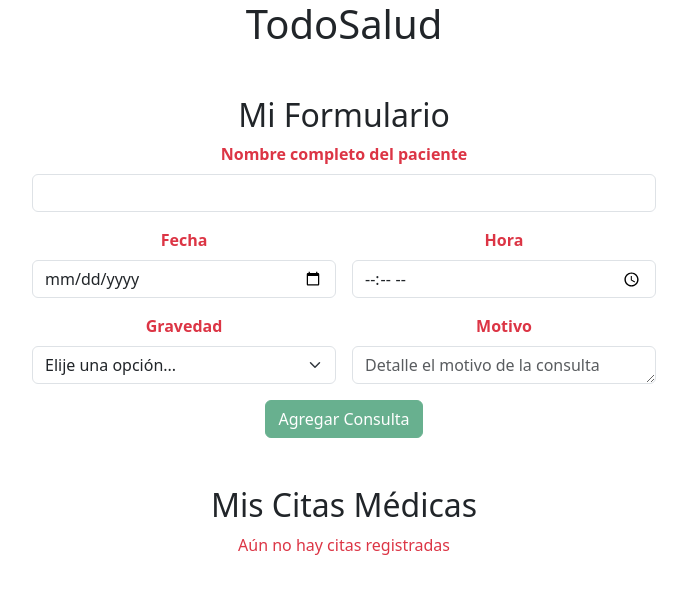
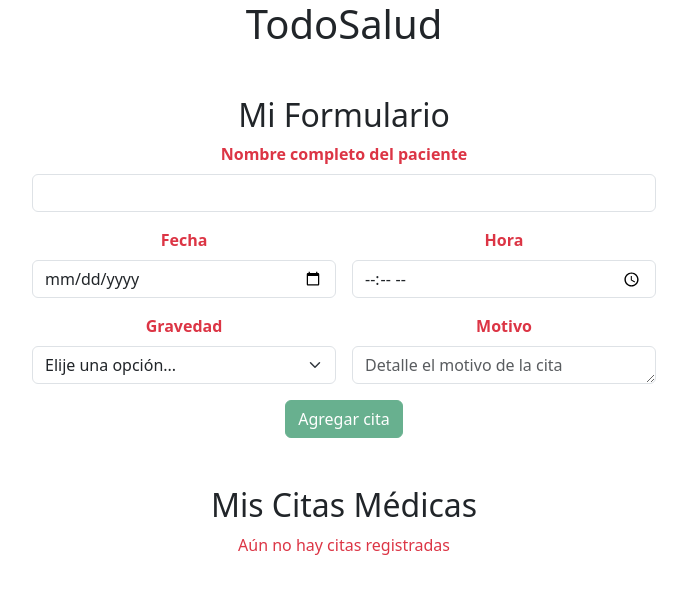
Before and after one commit to michelanyelo/agendarCitaMedicaVue-DL, a Vue app: page / in a window 1280 px wide. Shown: the top 594 px of the page, without its empty margins (296-983 px from the left). Built offline with nearby package versions, Linux system fonts and the light colour scheme.

Commit message:
M6D8 desafio: Renamed variables and methods from 'consulta' to 'cita' in CitasMedicas and FormCita components; added eliminarCita method to CitasMedicas and ListCita components

```diff
--- a/src/components/CitasMedicas.vue
+++ b/src/components/CitasMedicas.vue
@@ -1,8 +1,8 @@
 <template>
     <!-- Formulario -->
-    <FormCita @submit-cita="agregarConsulta" />
+    <FormCita @submit-cita="agregarCita" />
     <!-- Listado de Citas -->
-    <ListCita :listaCitas="citas" />
+    <ListCita :listaCitas="citas" @eliminar-cita="eliminarCita" />
 </template>
 
 <script>
@@ -18,8 +18,11 @@ export default {
         };
     },
     methods: {
-        agregarConsulta(consulta) {
-            this.citas.push(consulta);
+        agregarCita(cita) {
+            this.citas.push(cita);
+        },
+        eliminarCita(id) {
+            this.citas = this.citas.filter(cita => cita.id !== id);
         }
     }
 };
--- a/src/components/FormCita.vue
+++ b/src/components/FormCita.vue
@@ -1,38 +1,38 @@
 <template>
     <h2 class="mt-5">Mi Formulario</h2>
-    <form class="row g-3 w-50 mx-auto" @submit.prevent="registrarConsulta">
+    <form class="row g-3 w-50 mx-auto" @submit.prevent="registrarCita">
         <div class="col-12">
             <label for="inputPaciente" class="form-label"
-                :class="{ 'text-danger fw-bold': consulta.paciente.trim() == 0 }">Nombre completo del
+                :class="{ 'text-danger fw-bold': !cita.paciente.trim() }">Nombre completo del
                 paciente</label>
-            <input type="text" class="form-control" id="inputPaciente" v-model="consulta.paciente">
+            <input type="text" class="form-control" id="inputPaciente" v-model="cita.paciente">
         </div>
         <div class="col-md-6">
             <label for="inputFecha" class="form-label"
-                :class="{ 'text-danger fw-bold': consulta.fecha.trim() == 0 }">Fecha</label>
-            <input type="date" class="form-control" id="inputFecha" v-model="consulta.fecha">
+                :class="{ 'text-danger fw-bold': !cita.fecha.trim() }">Fecha</label>
+            <input type="date" class="form-control" id="inputFecha" v-model="cita.fecha">
         </div>
         <div class="col-md-6">
             <label for="inputHora" class="form-label"
-                :class="{ 'text-danger fw-bold': consulta.horario.trim() == 0 }">Hora</label>
-            <input type="time" class="form-control" id="inputHora" v-model="consulta.horario">
+                :class="{ 'text-danger fw-bold': !cita.horario.trim() }">Hora</label>
+            <input type="time" class="form-control" id="inputHora" v-model="cita.horario">
         </div>
         <div class="col-md-6">
             <label for="inputGravedad" class="form-label"
-                :class="{ 'text-danger fw-bold': consulta.gravedad <= 0 }">Gravedad</label>
-            <select id="inputGravedad" class="form-select" v-model="consulta.gravedad">
+                :class="{ 'text-danger fw-bold': cita.gravedad <= 0 }">Gravedad</label>
+            <select id="inputGravedad" class="form-select" v-model="cita.gravedad">
                 <option value="" disabled>Elije una opción...</option>
                 <option v-for="(nivel, idx) in nivelGravedad" :key="idx" :value="idx + 1">{{ nivel }}</option>
             </select>
         </div>
         <div class="col-md-6">
             <label for="inputMotivo" class="form-label"
-                :class="{ 'text-danger fw-bold': consulta.motivo.trim() == 0 }">Motivo</label>
-            <textarea rows="1" class="form-control" id="inputMotivo" placeholder="Detalle el motivo de la consulta"
-                v-model="consulta.motivo"></textarea>
+                :class="{ 'text-danger fw-bold': !cita.motivo.trim() }">Motivo</label>
+            <textarea rows="1" class="form-control" id="inputMotivo" placeholder="Detalle el motivo de la cita"
+                v-model="cita.motivo"></textarea>
         </div>
         <div class="col-12">
-            <button type="submit" class="btn btn-success" :disabled="!isFormValid">Agregar Consulta</button>
+            <button type="submit" class="btn btn-success" :disabled="!isFormValid">Agregar cita</button>
         </div>
     </form>
 </template>
@@ -44,7 +44,8 @@ export default {
     data() {
         return {
             nivelGravedad: ['Baja', 'Media', 'Alta'],
-            consulta: {
+            cita: {
+                id: new Date().getTime(),
                 paciente: '',
                 fecha: '',
                 horario: '',
@@ -55,18 +56,19 @@ export default {
     },
     computed: {
         isFormValid() {
-            return this.consulta.paciente.trim() !== '' &&
-                this.consulta.fecha.trim() !== '' &&
-                this.consulta.horario.trim() !== '' &&
-                this.consulta.gravedad > 0 &&
-                this.consulta.motivo.trim() !== '';
+            return this.cita.paciente.trim() !== '' &&
+                this.cita.fecha.trim() !== '' &&
+                this.cita.horario.trim() !== '' &&
+                this.cita.gravedad > 0 &&
+                this.cita.motivo.trim() !== '';
         }
     },
     methods: {
-        registrarConsulta() {
+        registrarCita() {
             if (!this.isFormValid) return;
-            this.$emit('submit-cita', this.consulta)
-            this.consulta = {
+            this.$emit('submit-cita', this.cita)
+            this.cita = {
+                id: new Date().getTime(),
                 paciente: '',
                 fecha: '',
                 horario: '',
--- a/src/components/ListCita.vue
+++ b/src/components/ListCita.vue
@@ -4,17 +4,14 @@
         <div class="row">
             <div v-if="listaCitas.length > 0" class="row">
                 <div v-for="(cita, idx) in listaCitas" :key="idx" class="col-md-4 mb-3">
-                    <div class="card" :class="{
-                        'bg-success bg-opacity-25': cita.gravedad === 1,
-                        'bg-warning bg-opacity-25': cita.gravedad === 2,
-                        'bg-danger bg-opacity-25': cita.gravedad === 3
-                    }">
+                    <div class="card" :class="getCardClass(cita.gravedad)">
                         <div class="card-body">
                             <h5 class="card-title">Paciente: {{ cita.paciente }}</h5>
                             <h6 class="card-subtitle text-muted">Fecha de Atención: {{ cita.fecha }}</h6>
                             <p class="card-text m-0 p-0">Hora de Atención: {{ cita.horario }}</p>
                             <p class="card-text m-0 p-0">Motivo de Consulta: {{ cita.motivo }}</p>
-                            <button class="btn btn-danger btn-sm mt-3">
+                            <button class="btn btn-danger btn-sm mt-3" @click="confirmarEliminacion(cita.id)"
+                                aria-label="Eliminar cita">
                                 <i class="bi bi-trash"></i> Eliminar
                             </button>
                         </div>
@@ -30,8 +27,23 @@
 export default {
     name: 'ListCita',
     props: {
-        listaCitas: Array
+        listaCitas: Array,
     },
+    emits: ['eliminar-cita'],
+    methods: {
+        confirmarEliminacion(id) {
+            if (confirm('¿Estás seguro de que quieres eliminar esta cita?')) {
+                this.$emit('eliminar-cita', id);
+            }
+        },
+        getCardClass(gravedad) {
+            return {
+                'bg-success bg-opacity-25': gravedad === 1,
+                'bg-warning bg-opacity-25': gravedad === 2,
+                'bg-danger bg-opacity-25': gravedad === 3
+            };
+        }
+    }
 };
 </script>
 
```
